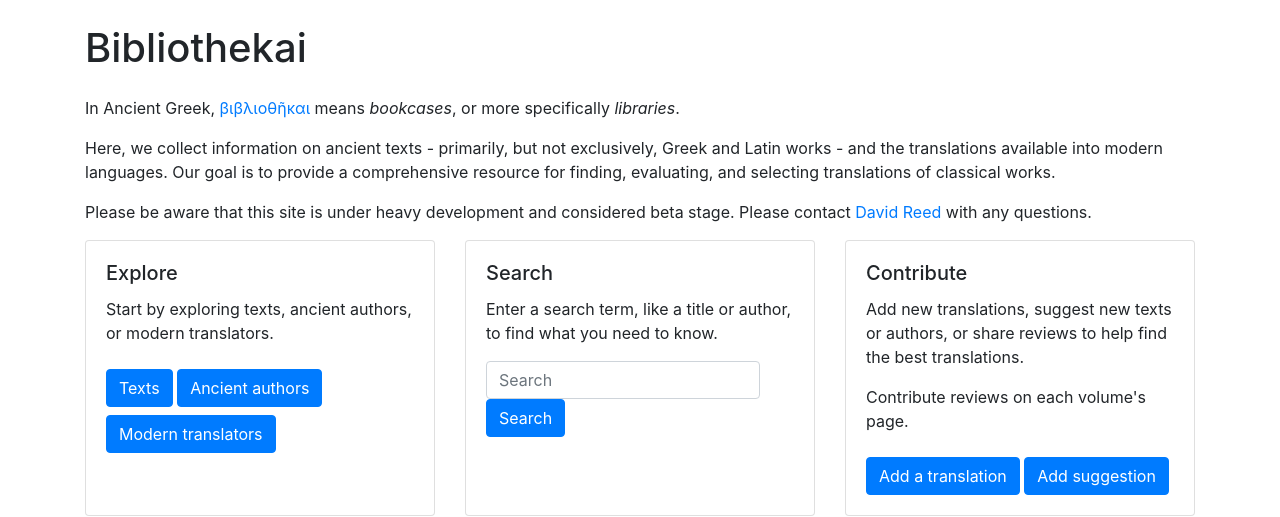
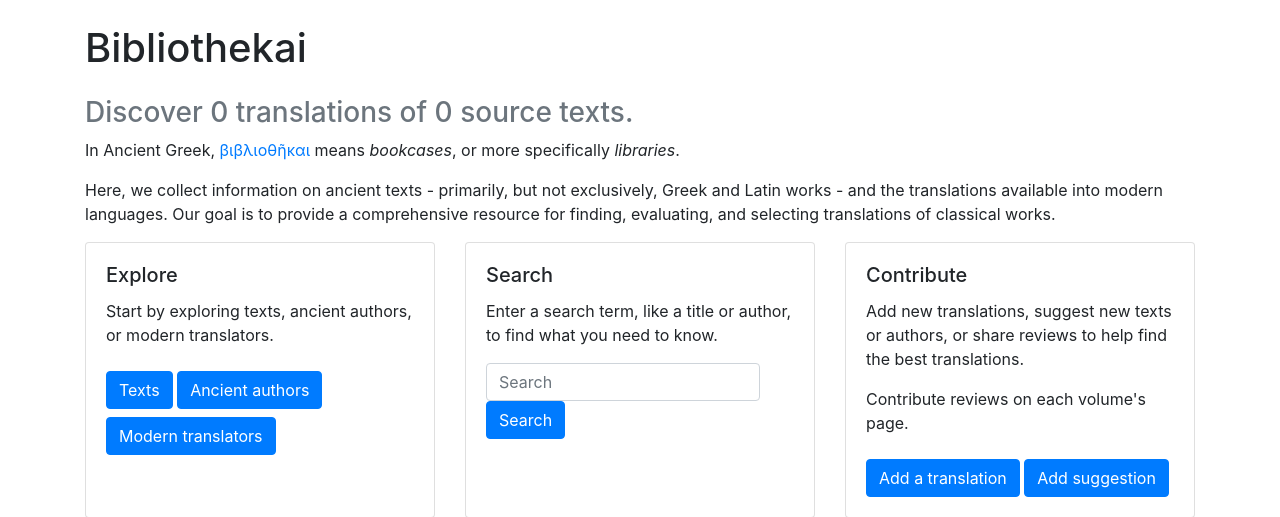
Before and after one commit to davidmreed/bibliothekai, a Django app: page / in a window 1280 px wide. Shown: the part 56-573 px from the top of the page. Run offline with Django 3.2, Linux system fonts and the light colour scheme; data that the repository does not hold is empty; some libraries are stand-ins or nearby versions.

Commit message:
Final polish for Fly transition

```diff
--- a/backend/translations/templates/translations/index.html
+++ b/backend/translations/templates/translations/index.html
@@ -7,6 +7,8 @@ Bibliothekai
 {% block content %}
 <div id="main"></div>
 <h1 class="mt-4 mb-4">Bibliothekai</h1>
+<h2 class="h3 text-muted">
+    Discover {{ count_translations }} translations of {{ count_texts }} source texts.</h2>
 <p>
     In Ancient Greek, <a href="http://www.perseus.tufts.edu/hopper/morph?l=biblioqhkh&la=greek#lexicon">βιβλιοθῆκαι</a>
     means <em>bookcases</em>, or more specifically <em>libraries</em>.
@@ -15,10 +17,6 @@ Bibliothekai
     Here, we collect information on ancient texts - primarily, but not exclusively, Greek and Latin works - and the
     translations available into modern languages. Our goal is to provide a comprehensive resource for finding,
     evaluating, and selecting translations of classical works.
-</p>
-<p>
-    Please be aware that this site is under heavy development and considered beta stage. Please contact <a
-        href="mailto:david@ktema.org">David Reed</a> with any questions.
 </p>
 <div class="card-deck">
     <div class="card">
--- a/backend/translations/views.py
+++ b/backend/translations/views.py
@@ -51,6 +51,13 @@ from .serializers import (
 class IndexView(generic.TemplateView):
     template_name = "translations/index.html"
 
+    def get_context_data(self, **kwargs):
+        context = super().get_context_data(**kwargs)
+
+        context['count_translations'] = Feature.objects.filter(feature='TR').count()
+        context['count_texts'] = SourceText.objects.count()
+
+        return context
 
 class AboutView(generic.TemplateView):
     template_name = "translations/about.html"
--- a/docker-compose.yml
+++ b/docker-compose.yml
@@ -3,7 +3,7 @@ services:
     web:
         build:
           context: .
-          dockerfile: Dockerfile
+          dockerfile: Dockerfile.dev
         command: python manage.py runserver 0.0.0.0:8000
         volumes:
             - ./:/app/web
```
Also changed, not shown: 1 other file.
